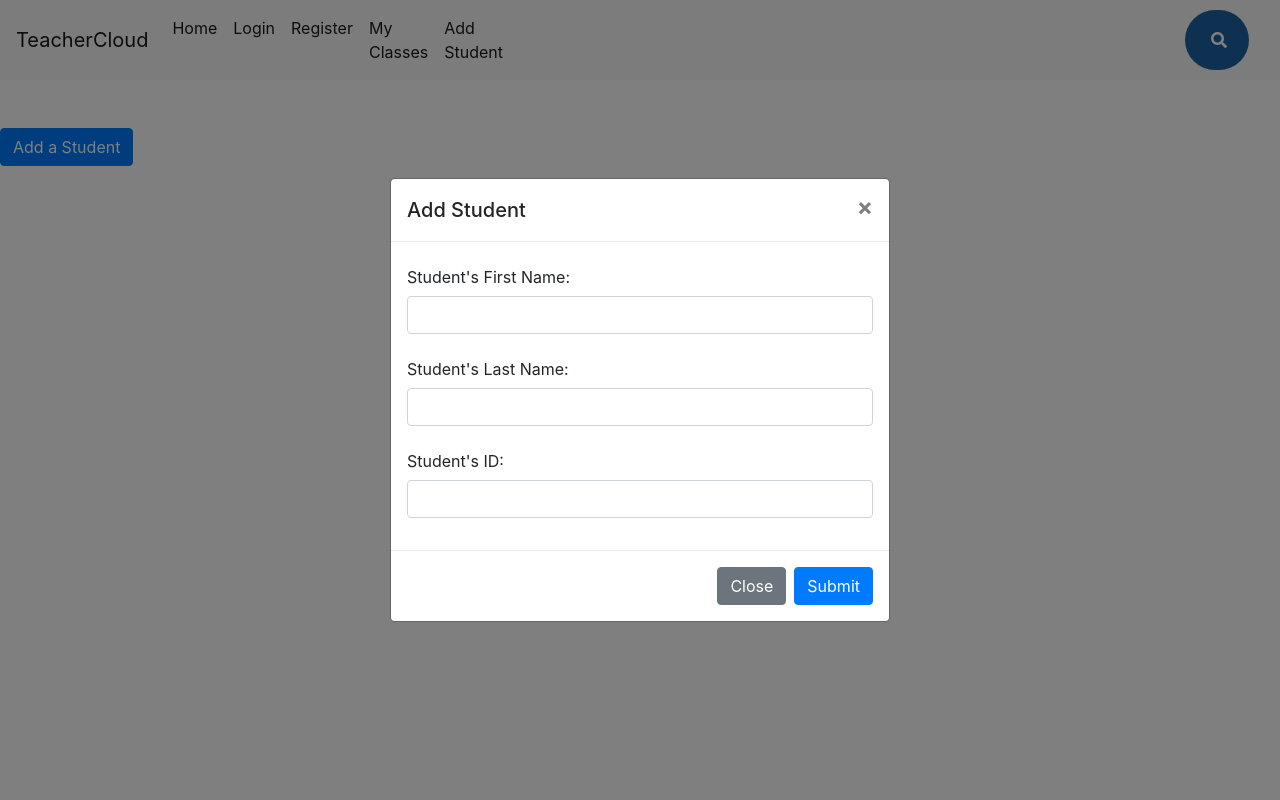
After one commit to PetrMitsel/DatabaseWebsiteProject, a Flask app: page /addstudent in a window 1280 px wide, after a click on "Add a Student". The commit adds this page. Run offline with Flask 2, Linux system fonts and the light colour scheme; some libraries are stand-ins or nearby versions.

Commit message:
added addstudent page with a modal form

```diff
--- a/app.py
+++ b/app.py
@@ -23,6 +23,10 @@ def register():
 def myclasses():
     return render_template('myclasses.html')
 
+@app.route("/addstudent")
+def addstudent():
+    return render_template('addstudent.html')
+
 
 
 if __name__ == "__main__":
--- /dev/null
+++ b/templates/addstudent.html
@@ -0,0 +1,58 @@
+{%extends "index.html"%}
+
+{%block content%}
+
+<button type="button" class="btn btn-primary" id="modalButton" data-toggle="modal" data-target="#exampleModal" data-whatever="@mdo">Add a Student</button>
+
+<div class="modal fade" id="exampleModal" tabindex="-1" role="dialog" aria-labelledby="exampleModalLabel" aria-hidden="true">
+  <div class="modal-dialog modal-dialog-centered" role="document">
+    <div class="modal-content">
+      <div class="modal-header">
+        <h5 class="modal-title" id="exampleModalLabel">Add Student</h5>
+        <button type="button" class="close" data-dismiss="modal" aria-label="Close">
+          <span aria-hidden="true">&times;</span>
+        </button>
+      </div>
+      <div class="modal-body">
+        <form>
+          <div class="form-group">
+            <label for="studentFirstName" class="col-form-label">Student's First Name:</label>
+            <input type="text" class="form-control" id="studentFirstName">
+          </div>
+          <div class="form-group">
+            <label for="studentLastName" class="col-form-label">Student's Last Name:</label>
+            <input type="text" class="form-control" id="studentLastName">
+          </div>
+          <div class="form-group">
+                <label for="studentID" class="col-form-label">Student's ID:</label>
+                <input type="number" class="form-control" id="studentID">
+              </div>
+        </form>
+      </div>
+      <div class="modal-footer">
+        <button type="button" class="btn btn-secondary" data-dismiss="modal">Close</button>
+        <button type="button" class="btn btn-primary">Submit</button>
+      </div>
+    </div>
+  </div>
+</div>
+
+
+<script>
+    $('#exampleModal').on('shown.bs.modal', function () {
+    $('#myInput').trigger('focus')
+    })
+
+
+    $('#exampleModal').on('show.bs.modal', function (event) {
+    var button = $(event.relatedTarget) // Button that triggered the modal
+    var recipient = button.data('whatever') // Extract info from data-* attributes
+    // If necessary, you could initiate an AJAX request here (and then do the updating in a callback).
+    // Update the modal's content. We'll use jQuery here, but you could use a data binding library or other methods instead.
+    var modal = $(this)
+    modal.find('.modal-title').text('New message to ' + recipient)
+    modal.find('.modal-body input').val(recipient)
+    })
+</script>
+
+{%endblock content%}
--- a/templates/navbar.html
+++ b/templates/navbar.html
@@ -21,7 +21,10 @@
                   <a class="nav-link" href="{{ url_for('register') }}">Register</a>
                 </li>
                 <li class="nav-item active">
-                        <a class="nav-link" href="{{ url_for('myclasses') }}">My Classes </a>
+                  <a class="nav-link" href="{{ url_for('myclasses') }}">My Classes </a>
+                </li>
+                <li class="nav-item active">
+                  <a class="nav-link" href="{{ url_for('addstudent') }}">Add Student</a>
                 </li>
               </ul>
               <!-- Search Bar-->
```
